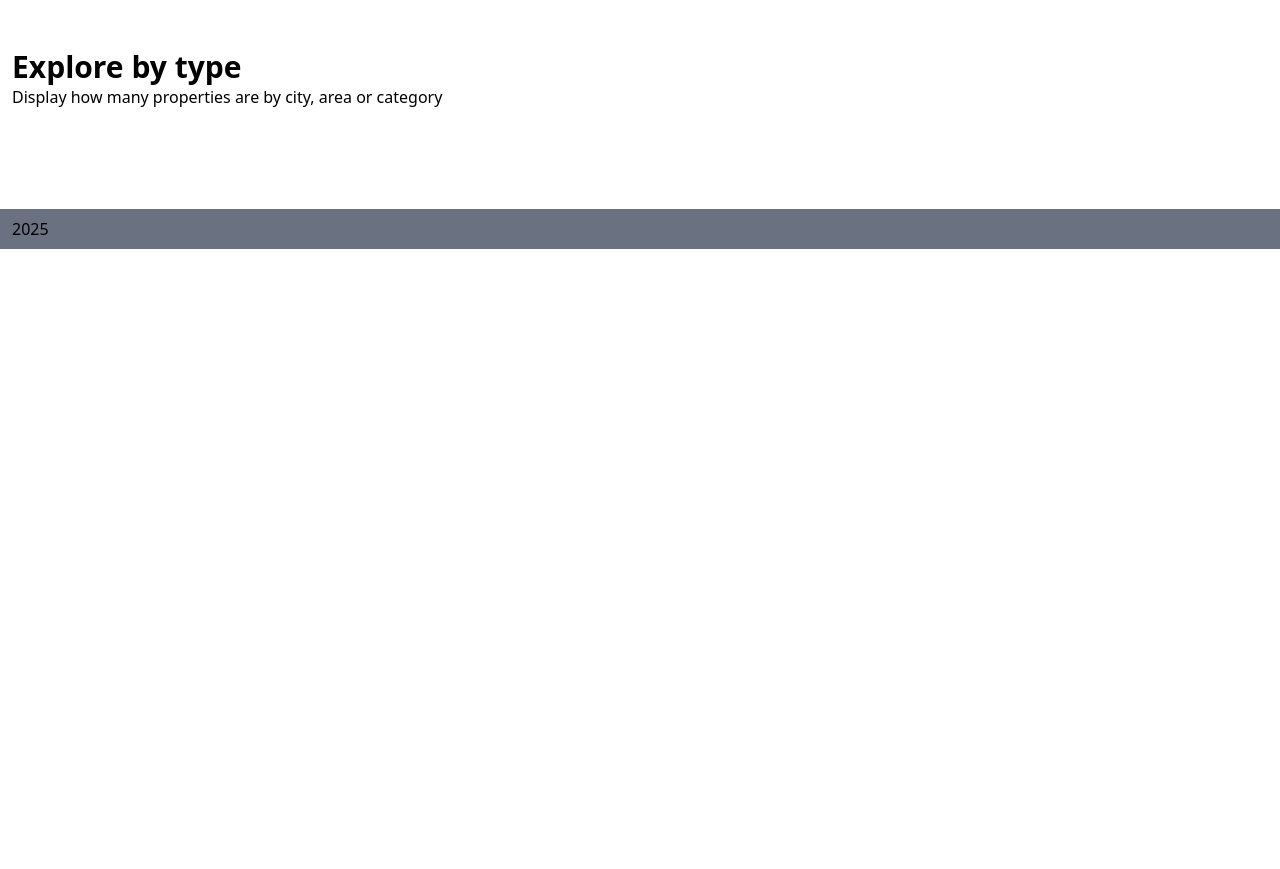
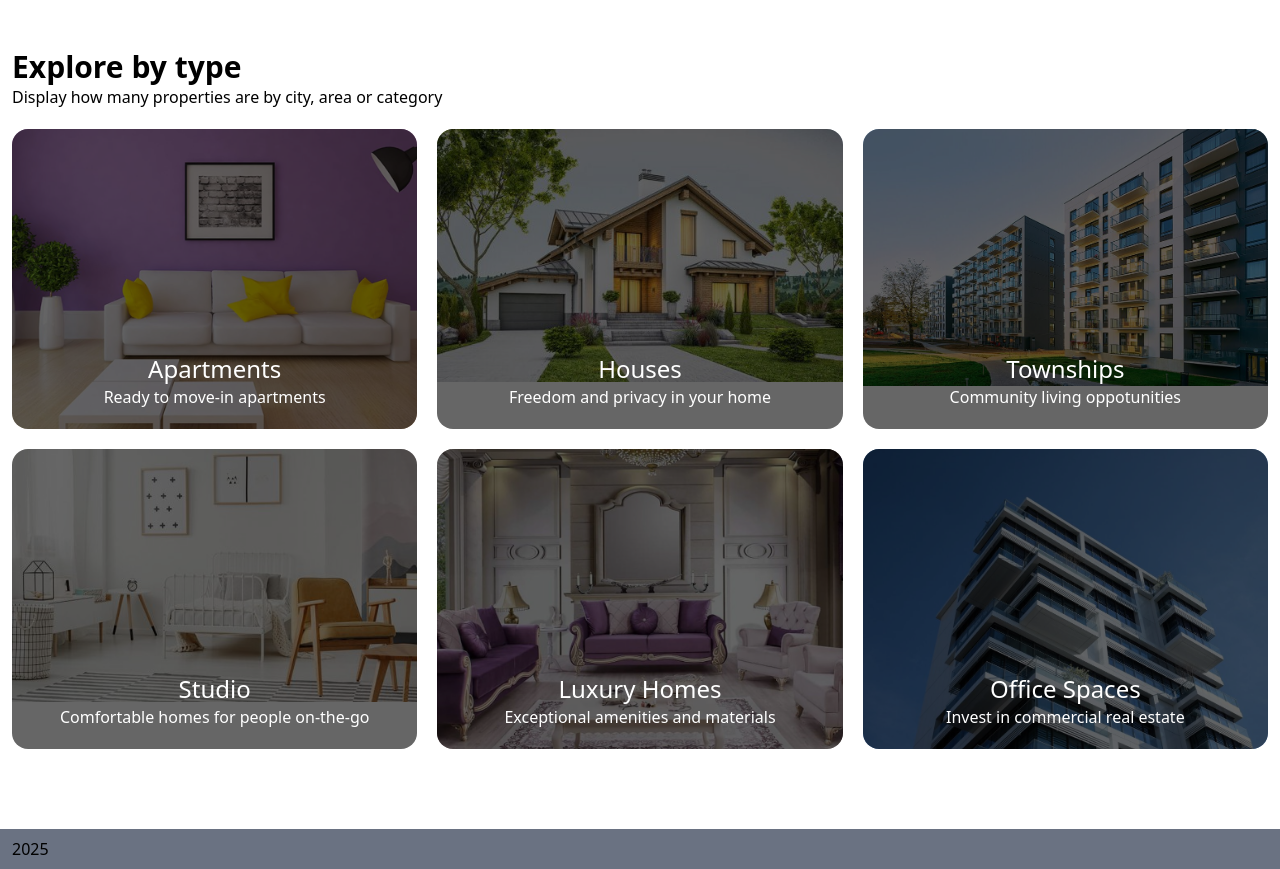
Before and after one commit to RyazanovAndrey/bricknest, a React (Vite) app: page / in a window 1280 px wide. Shown: the part 4760-5629 px from the top of the page. Before the commit the page ends 5009 px from the top, so only its background shows below. Built offline with nearby package versions, Linux system fonts and the light colour scheme.

Commit message:
end explore

```diff
--- a/src/db.json
+++ b/src/db.json
@@ -287,5 +287,37 @@
             "title" : "Gurgaon",
             "image" : "image/collection-img-8.webp"
         }
+    ],
+    "explore" : [
+        {
+            "image" : "image/Explore-1.jpg",
+            "title" : "Apartments",
+            "desc" : "Ready to move-in apartments"
+        },
+        {
+            "image" : "image/Explore-2.jpg",
+            "title" : "Houses",
+            "desc" : "Freedom and privacy in your home"
+        },
+        {
+            "image" : "image/Explore-3.jpg",
+            "title" : "Townships",
+            "desc" : "Community living oppotunities"
+        },
+        {
+            "image" : "image/Explore-4.jpg",
+            "title" : "Studio",
+            "desc" : "Comfortable homes for people on-the-go"
+        },
+        {
+            "image" : "image/Explore-5.jpg",
+            "title" : "Luxury Homes",
+            "desc" : "Exceptional amenities and materials"
+        },
+        {
+            "image" : "image/Explore-6.jpg",
+            "title" : "Office Spaces",
+            "desc" : "Invest in commercial real estate"
+        }
     ]
 }
--- a/src/pages/HomePage.jsx
+++ b/src/pages/HomePage.jsx
@@ -206,8 +206,17 @@ const HomePage = () => {
       <section className='py-20'>
         <div className="container mx-auto px-3">
           <Title title={'Explore by type'} desc={'Display how many properties are by city, area or category'} />
-          <div className="mt-5">
-
+          <div className="grid grid-cols-3 gap-5 mt-5">
+            {listRooms.explore.map(item => (
+              <div className='relative rounded-2xl overflow-hidden h-[300px] group cursor-pointer'>
+                <img src={item.image} alt="" />
+                <div className="absolute inset-0 bg-black/60 group-hover:bg-black/30 transition-all"></div>
+                <div className="absolute bottom-5 left-0 text-white w-full text-center">
+                  <div className="text-2xl">{item.title}</div>
+                  <div className="">{item.desc}</div>
+                </div>
+              </div>
+            ))}
           </div>
         </div>
       </section>
```
